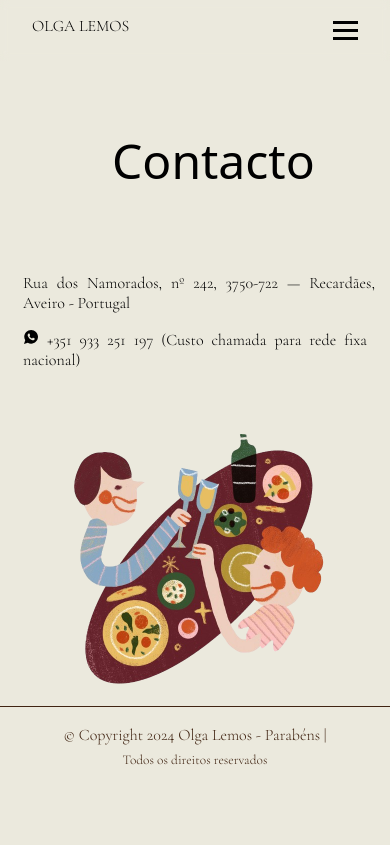
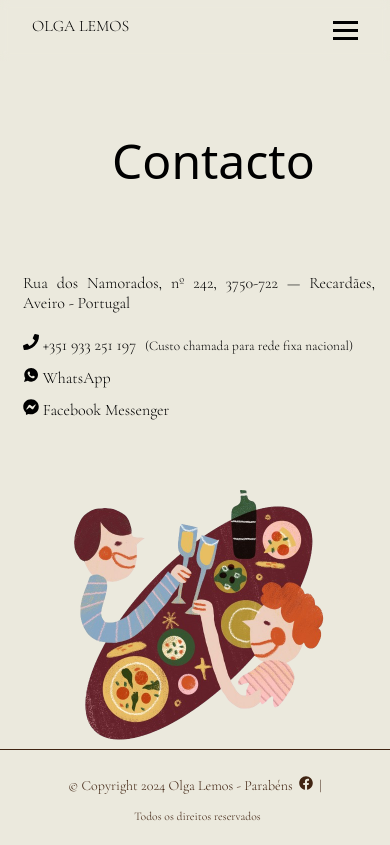
Before and after one commit to ctlemos/OlgaLemos, a React (Vite) app: page /contacto in a window 390 px wide. Shown: the top 845 px of the page. Built offline with nearby package versions, Linux system fonts and the light colour scheme; a web font is replaced by a local one.

Commit message:
more contacts added + link to facebook catalog + code cleaning

```diff
--- a/src/components/Footer.jsx
+++ b/src/components/Footer.jsx
@@ -1,4 +1,5 @@
 import './styles/footer.css';
+import { FaFacebook } from "react-icons/fa";
 
 const Footer = () => {
   return (
@@ -6,7 +7,11 @@ const Footer = () => {
         <footer>
             <hr />
             <p className="footer__info">
-                © Copyright 2024 Olga Lemos - Parabéns | <small>Todos os direitos reservados</small>
+                © Copyright 2024 Olga Lemos - Parabéns
+                <a className='facebook' href="https://www.facebook.com/docariaparabens" target="_blank" rel="noopener noreferrer">
+                  <FaFacebook />
+                </a>
+                | <small>Todos os direitos reservados</small>
             </p>
         </footer>
     </div>
--- a/src/components/styles/footer.css
+++ b/src/components/styles/footer.css
@@ -19,10 +19,19 @@ footer {
 }
 
 .footer__info {
-    margin: 1em;
+    margin: 1rem;
     color: var(--brown-color);
     text-align: center;
     line-height: 25px;
+}
+
+small {
+    padding-left: 5px;
+}
+
+.facebook {
+	color: var(--brown-color);
+    padding: 0.2rem;
 }
 
 /* RWD */
@@ -36,5 +45,11 @@ footer {
         flex-wrap: wrap;
         align-items: center;
         justify-content: center;
+        font-size: 14px;
+    }
+
+    .facebook {
+        padding: 0.4rem;
+        font-size: 14px;
     }
 }
--- a/src/js/contactoData.js
+++ b/src/js/contactoData.js
@@ -1,7 +1,9 @@
 const contactoData  = {
     title: 'Contacto',
     address: 'Rua dos Namorados, nº 242, 3750-722 — Recardães, Aveiro - Portugal',
-    contact: '+351 933 251 197 (Custo chamada para rede fixa nacional)',
+    phone: 'tel:+351933251197',
+    contact: '+351 933 251 197',
+    facebook: 'https://www.facebook.com/messages/t/1416830115219478',
     img: '/party.png',
 }
 
--- a/src/js/sobreData.js
+++ b/src/js/sobreData.js
@@ -1,6 +1,6 @@
 const sobreData = {
     title: 'Sobre',
-    description: 'Com uma habilidade culinária que transcende gerações, Olga Lemos é uma verdadeira mestre na arte da pastelaria. Há mais de três décadas, tem encantado paladares com seus bolos e doces meticulosamente elaborados, além de criar momentos memoráveis em eventos especiais. Originária de uma pequena cidade onde a tradição da boa comida é valorizada, Olga começou sua jornada na cozinha desde cedo, inspirada pela mãe, que lhe ensinou os segredos dos sabores autênticos e da paixão pela culinária. Ainda no 12º ano, surgiu uma oportunidade de tirar um curso de culinária, na Pateira de Fermentelos, onde essa paixão transformou-se numa carreira sólida e repleta de sucesso.',
+    description: 'Com uma habilidade culinária que transcende gerações, Olga Lemos é uma verdadeira mestre na arte da pastelaria. Há mais de três décadas, tem encantado paladares com seus bolos e doces meticulosamente elaborados, além de criar momentos memoráveis em eventos especiais. Originária de uma pequena aldeia onde a tradição da boa comida é valorizada, Olga começou a sua jornada na cozinha desde cedo, inspirada pela mãe, que lhe ensinou os segredos dos sabores autênticos e da paixão pela culinária. Ainda no 12º ano, surgiu uma oportunidade de tirar um curso de culinária, na Pateira de Fermentelos, onde essa paixão transformou-se numa carreira sólida e repleta de sucesso.',
     img: "/woman_cooking.png"
 }
 
--- a/src/pages/Contacto.jsx
+++ b/src/pages/Contacto.jsx
@@ -2,6 +2,8 @@ import React from 'react';
 import './styles/Contacto.css';
 import contactoData from '../js/contactoData';
 import { IoLogoWhatsapp } from "react-icons/io";
+import { FaFacebookMessenger } from "react-icons/fa";
+import { FaPhone } from "react-icons/fa";
 
 const Contacto = () => {
     return (
@@ -14,9 +16,20 @@ const Contacto = () => {
             <div className='main__info-text'>
               <p>{contactoData.address}</p>
 
-              <div className='contact__main_info-text-whatsapp'>
-                <a className='whatsapp' href="https://wa.me/351933251197?text=Olá,%20gostaria%20de%20mais%20informações!" target="_blank" rel="noopener noreferrer">
-                  <IoLogoWhatsapp /> {contactoData.contact}
+              <div className='contact__main_info-text-contacts'>
+                {/* Phone */}
+                <a className='phone' href={contactoData.phone}>
+                  <FaPhone /> {contactoData.contact} <small>(Custo chamada para rede fixa nacional)</small>
+                </a>
+
+                {/* Whatsapp */}
+                <a className='whatsapp' href={`https://wa.me/${contactoData.phone.replace("tel:", "")}?text=Olá,%20gostaria%20de%20mais%20informações!`} target="_blank" rel="noopener noreferrer">
+                  <IoLogoWhatsapp /> WhatsApp
+                </a>
+
+                {/* Messenger */}
+                <a className='messenger' href={contactoData.facebook} target="_blank" rel="noopener noreferrer">
+                  <FaFacebookMessenger /> Facebook Messenger
                 </a>
               </div>
             </div>
--- a/src/pages/Servicos.jsx
+++ b/src/pages/Servicos.jsx
@@ -77,6 +77,12 @@ const Servicos = () => {
 						</div>
 						<div className='slider__next-btn' onClick={Next}><FaArrowCircleRight /></div>
 					</div>
+
+					<div className='slider__container-btn'>
+						<button className='btn-catalog'>
+							<a href="https://www.facebook.com/docariaparabens/photos_by" target="_blank" rel="noopener noreferrer">Ver restante catálogo</a>
+						</button>
+					</div>
 				</div>
 			)}
 		</div>
--- a/src/pages/styles/Servicos.css
+++ b/src/pages/styles/Servicos.css
@@ -119,6 +119,47 @@ button {
     display: none;
 }
 
+/* Catalog BTN */
+.slider__container-btn {
+    padding-bottom: 2rem;
+}
+
+.slider__container-btn a {
+    color: var(--secondary-color);
+}
+
+.btn-catalog {
+    cursor: pointer;
+    position: relative;
+    border: none;
+    background: none;
+    transition-timing-function: cubic-bezier(0.25, 0.8, 0.25, 1);
+    transition-duration: 400ms;
+    transition-property: color;
+}
+
+.btn-catalog:focus, .btn-catalog:hover {
+    color: var(--hover-color);
+}
+
+.btn-catalog:focus:after, .btn-catalog:hover:after {
+    width: 100%;
+    left: 0%;
+}
+
+.btn-catalog:after {
+    content: "";
+    pointer-events: none;
+    bottom: -2px;
+    left: 50%;
+    position: absolute;
+    width: 0%;
+    height: 1px;
+    background-color: var(--hover-color);
+    transition-timing-function: cubic-bezier(0.25, 0.8, 0.25, 1);
+    transition-duration: 400ms;
+    transition-property: width, left;
+}
 
 /* RWD  */
 /* IMG SLIDER */
--- a/src/pages/styles/contacto.css
+++ b/src/pages/styles/contacto.css
@@ -1,9 +1,13 @@
-.contact__main_info-text-whatsapp {
+.contact__main_info-text-contacts {
+	display: flex;
+	flex-direction: column;
+	justify-content: space-between;
+	line-height: 2rem;
 	padding-top: 1rem;
 	padding-right: 0.5rem;
 }
 
-.whatsapp {
+.whatsapp, .messenger, .phone {
 	text-transform: inherit;
 	color: var(--secondary-color);
 }
@@ -12,6 +16,8 @@
 	max-width: 350px;
 }
 
+
+
 @media screen and (max-width: 768px) {
 	.contact__img {
 		max-width: 250px;
```
